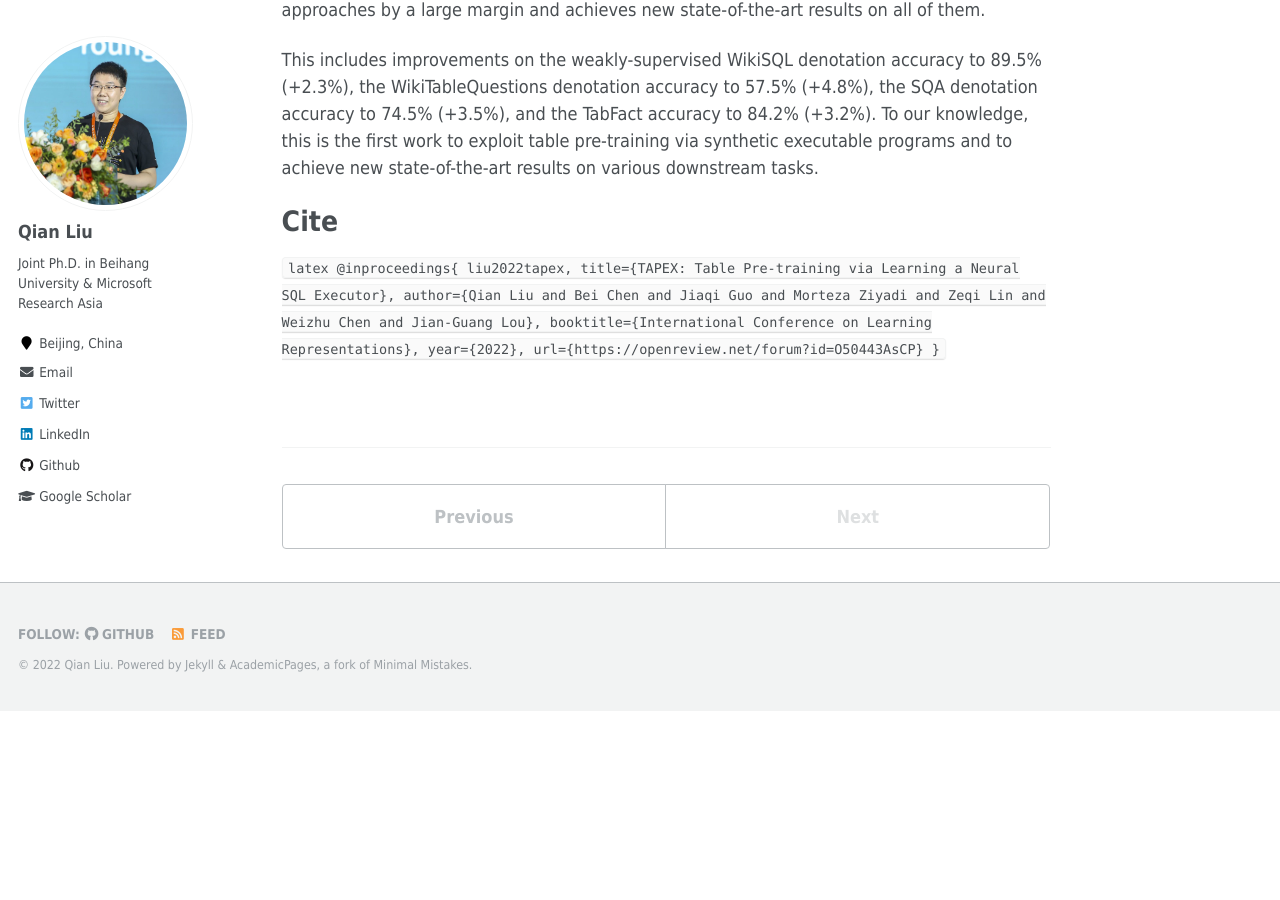
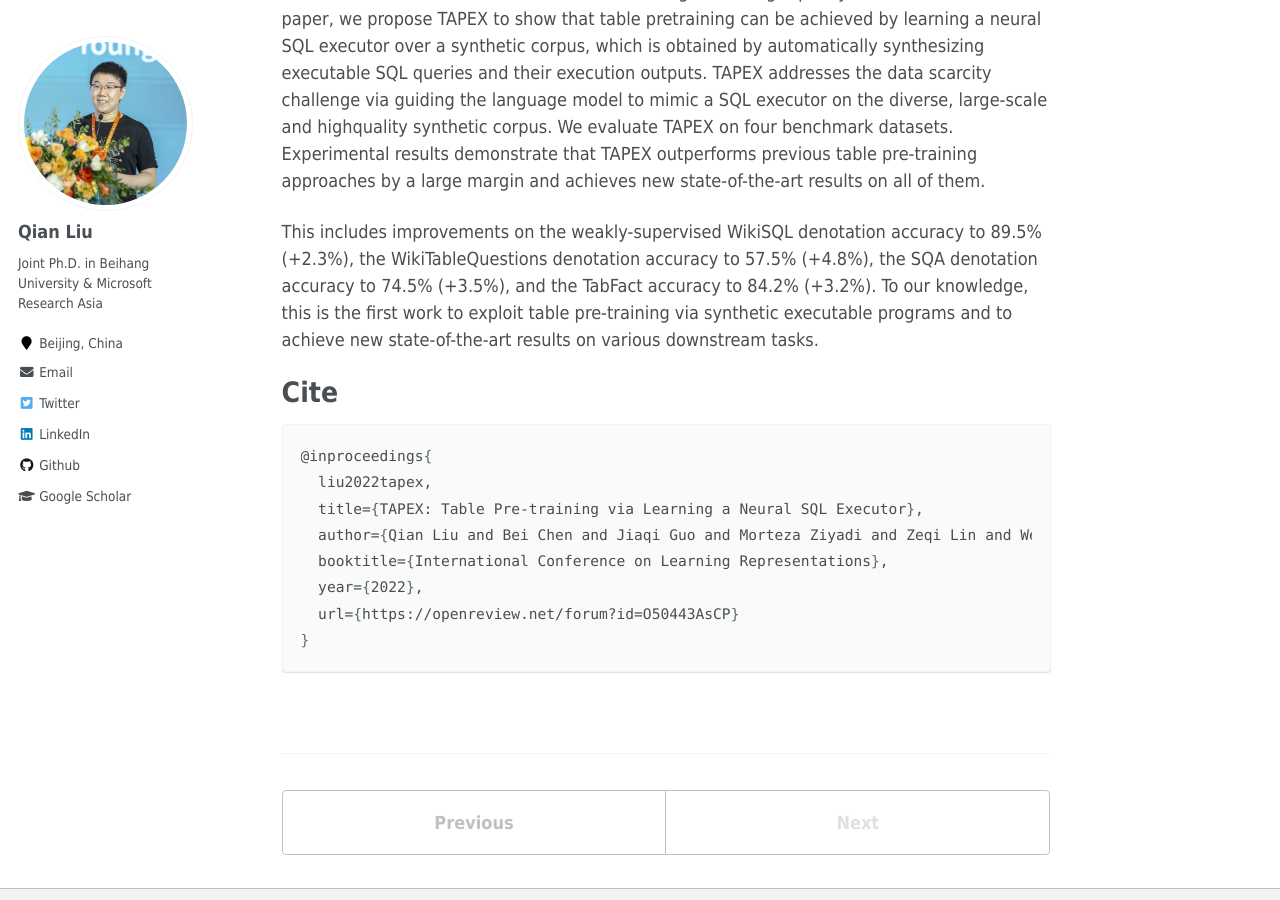
Before and after one commit to yhLeeee/yhLeeee.github.io, a Jekyll site: the page built from _publications/2022-01-21-tapex.md, in a window 1280 px wide and 900 px high, scrolled down 592 px. Built offline with Jekyll 4.4.1, drawn with Linux system fonts in a browser that asks for light colours; before the commit the page ends 1303 px from its top, so only the background shows below that; some of the changed text lies outside the part shown.

````diff
--- a/_config.yml
+++ b/_config.yml
@@ -7,7 +7,7 @@
 
 # Site Settings
 locale                   : "en-US"
-title                    : "Home Page | Qian Liu"
+title                    : "Home Page - Qian Liu"
 title_separator          : " "
 name                     : &name "Qian Liu"
 description              : &description "Ph.D. Candidate in Beihang University"
--- a/_publications/2022-01-21-tapex.md
+++ b/_publications/2022-01-21-tapex.md
@@ -27,4 +27,5 @@ Cite
   booktitle={International Conference on Learning Representations},
   year={2022},
   url={https://openreview.net/forum?id=O50443AsCP}
-}```
+}
+```
````
Also changed, not shown: _pages/about.md (+2 -2 lines), images/tapex-demo.png (added).
